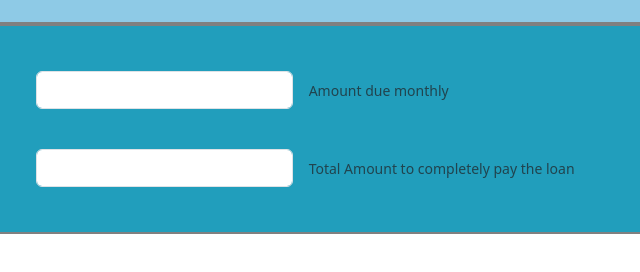
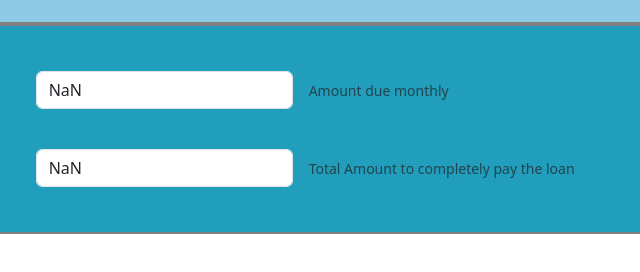
Before and after one commit to LeilaC1/Week3-project, a plain HTML site: page mortage.html in a window 1280 px wide. Both pictures are taken after a click on the button "Calculate". Shown: the part 454-726 px from the top of the page, 453-1093 px from the left. Drawn offline with nearby package versions, Linux system fonts and the light colour scheme.

Commit message:
cd answer displays, formula for interest earned is off

```diff
--- a/mortage.html
+++ b/mortage.html
@@ -46,7 +46,7 @@
 
   </header>
   <main>
-    <section class="container" style= "padding-left: 20%; " id="cal">
+    <div class="container" style="padding-left: 20%; " id="cal">
       <div class="row">
         <div class="col">
           <h1>Mortgage Calculator</h1>
@@ -57,7 +57,7 @@
           <label for="inputInterest" class="col-form-label">Interest Rate</label>
         </div>
         <div class="col-auto">
-              <input type="number" id="inputInterest" class="form-control" aria-describedby="inputInterestHelp">
+          <input type="text" id="inputInterest" class="form-control" aria-describedby="inputInterestHelp">
         </div>
         <div class="col-auto">
           <span id="inputInterestHelp" class="form-text">
@@ -70,7 +70,7 @@
           <label for="inputLoan" class="col-form-label">Loan Legnth</label>
         </div>
         <div class="col-auto">
-              <input type="number" id="inputLoan" class="form-control" aria-describedby="inputLoanHelp">
+          <input type="text" id="inputLoan" class="form-control" aria-describedby="inputLoanHelp">
         </div>
         <div class="col-auto">
           <span id="inputLoanHelp" class="form-text">
@@ -83,7 +83,7 @@
           <label for="inputPrincipal" class="col-form-label">Principal</label>
         </div>
         <div class="col-auto">
-              <input type="number" id="inputPrincipal" class="form-control" aria-describedby="inputPrincipalHelp">
+          <input type="text" id="inputPrincipal" class="form-control" aria-describedby="inputPrincipalHelp">
         </div>
         <div class="col-auto">
           <span id="inputPrincipalHelp" class="form-text">
@@ -93,36 +93,37 @@
       </div>
       <!--buttons-->
       <div style="padding-left: 31%;">
-            <input class="btn btn-primary" id="calculateBtn" type="button" value="Calculate"/>
+        <input class="btn btn-primary" id="calculateBtn" type="button" value="Calculate" />
       </div>
-    </section>
+    </div>
 
 
     <!--output-->
-          <section>
-<div class="container" id="cal2" style= "padding-left: 20%;">
+    <div class="container" id="cal2" style="padding-left: 20%;">
       <div class="row g-3 align-items-center">
         <div class="col-sm-2">
-          <label  for="answerField1" class="col-form-label">Monthly Due</label>
+          <label class="col-form-label" for="monthlyDue">Monthly Due</label>
         </div>
         <div class="col-auto">
-          <input type="output1" id="answerField1" readonly class="form-control" aria-describedby="answerField1Help">
+          <input type="text" id="monthlyDue" readonly class="form-control" aria-describedby="monthlyDueHelp">
         </div>
         <div class="col-auto">
-          <span id="answerField1Help" class="form-text">
+          <span id="monthlyDueHelp" class="form-text">
             Amount due monthly
           </span>
         </div>
       </div>
+
+
       <div class="row g-3 align-items-center">
         <div class="col-sm-2">
-          <label  for="answerField2" class="col-form-label">Total Amount </label>
+          <label for="total" class="col-form-label">Total Amount </label>
         </div>
         <div class="col-auto">
-          <input type="output2" id="answerField2" class="form-control" aria-describedby="answerField2Help">
+          <input type="text" id="total" class="form-control" aria-describedby="totalHelp">
         </div>
         <div class="col-auto">
-          <span id="answerField2Help" class="form-text">
+          <span id="totalHelp" class="form-text">
             Total Amount to completely pay the loan
           </span>
         </div>
@@ -130,7 +131,7 @@
 
 
     </div>
-</section>
+
 
 
 
@@ -157,4 +158,5 @@
 
 
 </body>
+
 </html>
--- a/scripts/mortage.js
+++ b/scripts/mortage.js
@@ -1,32 +1,31 @@
 "use strict";
+console.log("start mortage.js");
 
 window.onload = init;
 
-function init() {
+function init(){
+    console.log("start init")
     const calculateBtn = document.getElementById("calculateBtn");
-    calculateBtn.onclick = onCalculateBtnClicked;
+    calculateBtn.onclick = calculateBtnClicked;
 }
 
-function onCalculateBtnClicked() {
-    const inputInterest = document.getElementById("inputInterest");
-    const inputLoan = document.getElementById("inputLoan");
-    const inputPrincipal = document.getElementById("inputPrincipal")
-    const answerField1 = document.getElementById("answerField1");
-    const answerField2 = document.getElementById("answerField2");
 
-    let interest = Number(inputInterest.value);
-    let loanLegnth = Number(inputLoan.value);
-    let principal = Number(inputPrincipal.value) ;
+    function calculateBtnClicked (){
+        console.log("btn clicked");
+        const inputInterest = document.getElementById("inputInterest");
+        const inputLoan = document.getElementById("inputLoan");
+        const inputPrincipal = document.getElementById("inputPrincipal");
+let interest = Number(inputInterest);
+let loanLength = Number(inputLoan);
+let principal = Number(inputPrincipal);
 
+// calculation, formula - M=P*i/1-(1=i)^-l
 
-    // calculation, formula - M=P*i/1-(1=i)^-l
-
-    let outputAnswerField1 = principal * ((interest) / 1 - (1 + interest) ** -loanLegnth);
-
-
-    let outputAnswerField2 = (answerField1 * loanLegnth) - principal;
-
-    answerField1.innerHTML = outputAnswerField1;
-    answerField2.innerHTML = outputAnswerField2;
-
+let monthlyDueValue = principal * ((interest) / 1 - (1 + interest) ** -loanLength);
+const monthlyDue = document.getElementById("monthlyDue");
+monthlyDue.value = monthlyDueValue;
+let totalValue = (monthlyDue * loanLength) - principal;
+const total = document.getElementById("total");
+total.value = totalValue;
+console.log(total.value + monthlyDue.value);
 }
--- a/style.css
+++ b/style.css
@@ -21,11 +21,6 @@
     display: block;
 }
 
-.row:after {
-    content: "";
-    display: table;
-    clear: both;
-}
 
 .card {
     box-sizing: border-box;
```
Also changed, not shown: cd.html (+6 -5 lines), scripts/cd.js (+4 -4 lines). Lines whose indentation alone changed are shown as unchanged.
